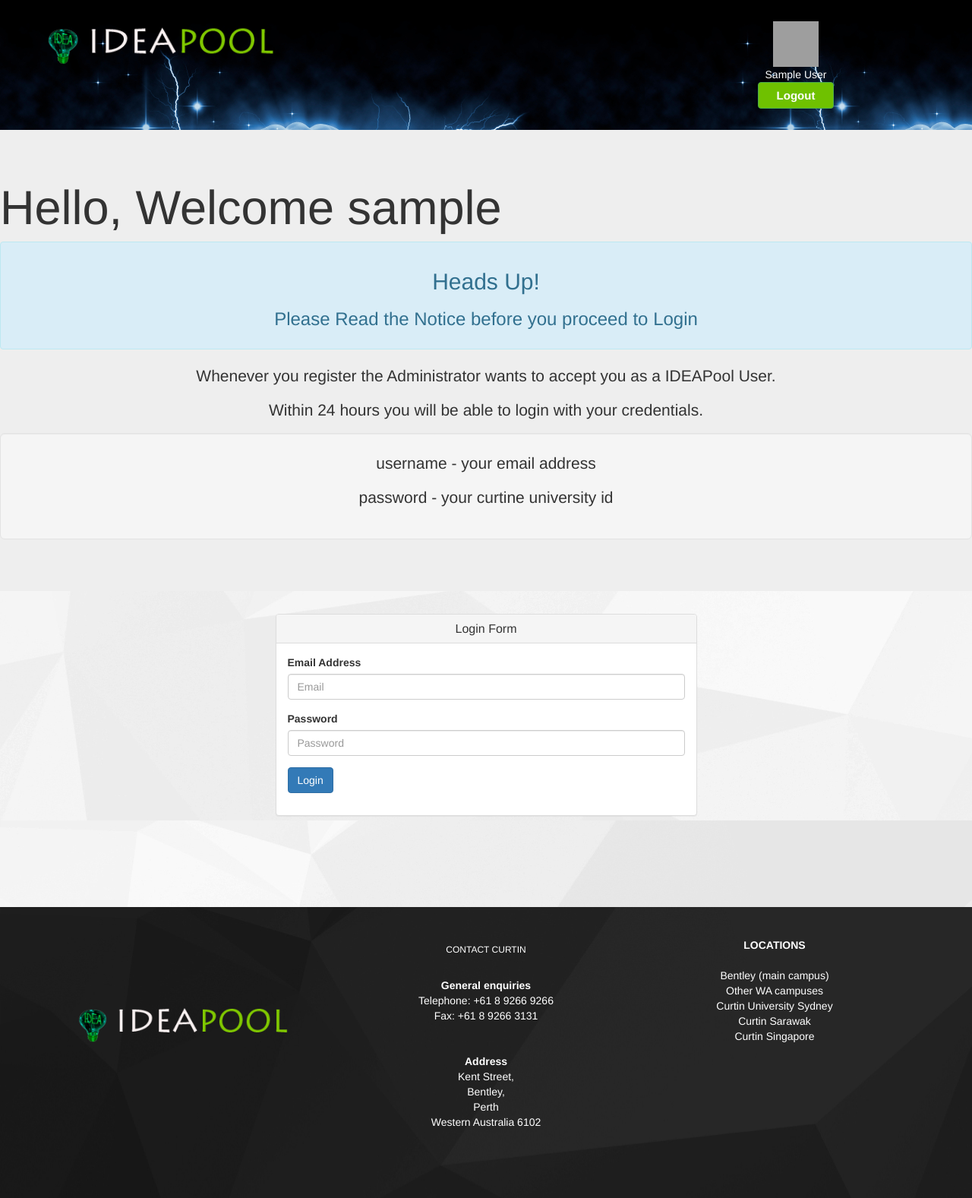
After one commit to shawntharoo/IdeaGeneration, a PHP site: page /firstLogin.php in a window 1280 px wide. The commit adds this page. Shown: the whole page at 76% size. Run offline with PHP 8.4, Linux system fonts and the light colour scheme; the visitor is signed in with stand-in values (Sample User, id 1); some libraries are stand-ins or nearby versions; grey boxes are pictures that could not be loaded.

Commit message:
new login

```diff
--- /dev/null
+++ b/firstLogin.php
@@ -0,0 +1,106 @@
+<html>
+<head>
+  <meta charset="utf-8">
+  <meta name="viewport" content="width-device-width, initial-scale=1.0">
+ <!-- <tilte><h4>Register Here</h4></tilte>-->
+    <link href="css/bootstrap.min.css" rel="stylesheet">
+    <link href="css/ideacss.css" rel="stylesheet">
+
+    <script type="text/javascript">
+
+function validateform(){
+
+ if (document.form2.username.value == "")
+   {
+
+
+      alert("Please enter the username");
+      document.form2.username.focus();
+      return false;
+   }
+    if (document.form2.password.value == "")
+   {
+      alert("Please enter the password");
+      document.form2.password.focus();
+      return false;
+   }
+ }
+</script>
+</head>
+<body background="images/body.jpg">
+ <?php
+
+  include('header.php');
+ ?>
+<div class="jumbotron">
+  <h1>Hello, Welcome
+  <?php
+//session_start();
+echo $_SESSION['users_fname'];
+?>
+</h1>
+  <div class="alert alert-info" role="alert">
+  <span><h2 align="center">Heads Up!</h2></span>
+  <h3 align="center">Please Read the Notice before you proceed to Login</h3>
+</div>
+  <p align="center">Whenever you register the Administrator wants to accept you as a IDEAPool User.</p>
+  <p align="center">Within 24 hours you will be able to login with your credentials.</p>
+  <div class="well well-lg" role="alert">
+  <p align="center">username - your email address</p>
+  <p align="center">password - your curtine university id</p>
+  </div>
+
+</div>
+<div class="container">
+<div class="row">
+<div class="col-md-3">
+</div>
+
+<div class="col-md-6">
+<div class="panel panel-default">
+<div class="panel-heading">
+<h4 class="panel-title" align="center">Login Form</h4>
+</div>
+<div class="panel-body">
+<form name="form2" method="POST" action="login_form.php" onSubmit="return validateform();">
+  <div class="form-group">
+    <label for="ema">Email Address</label>
+    <input type="text" class="form-control" name="username" placeholder="Email">
+  </div>
+  <div class="form-group">
+    <label for="cn">Password</label>
+    <input type="password" class="form-control" name="password" placeholder="Password">
+  </div>
+  <button type="submit" name="submit" class="btn btn-primary">Login</button>
+</form>
+</div>
+</div>
+</div>
+</div>
+</div>
+
+  <?php
+if(isset($_GET['var'])) {
+   echo '<script language="javascript">';
+    echo 'alert("Username or Password is invalid")';
+    echo '</script>';
+} else {
+
+}
+  ?>
+
+<div class="col-md-3">
+</div>
+<br/>
+<br/>
+<br/>
+<br/>
+<br/>
+ <?php
+  include('footer.php');
+ ?>
+<script src="js/jquery.js"></script>
+<script src="js/bootstrap.min.js"></script>
+</body>
+
+</html>
--- a/register_form.php
+++ b/register_form.php
@@ -38,6 +38,6 @@ echo '<script language="javascript">';
 echo 'alert("Username or Password is invalid")';
 echo '</script>';
 
-header('Location: login.php');
+header('Location: firstLogin.php');
 mysqli_close($con);
 ?>
```
Also changed, not shown: login.php (+1 -19 lines), newuser_delete.php (+11 -4 lines), newusers.php (+9 -1 lines).
